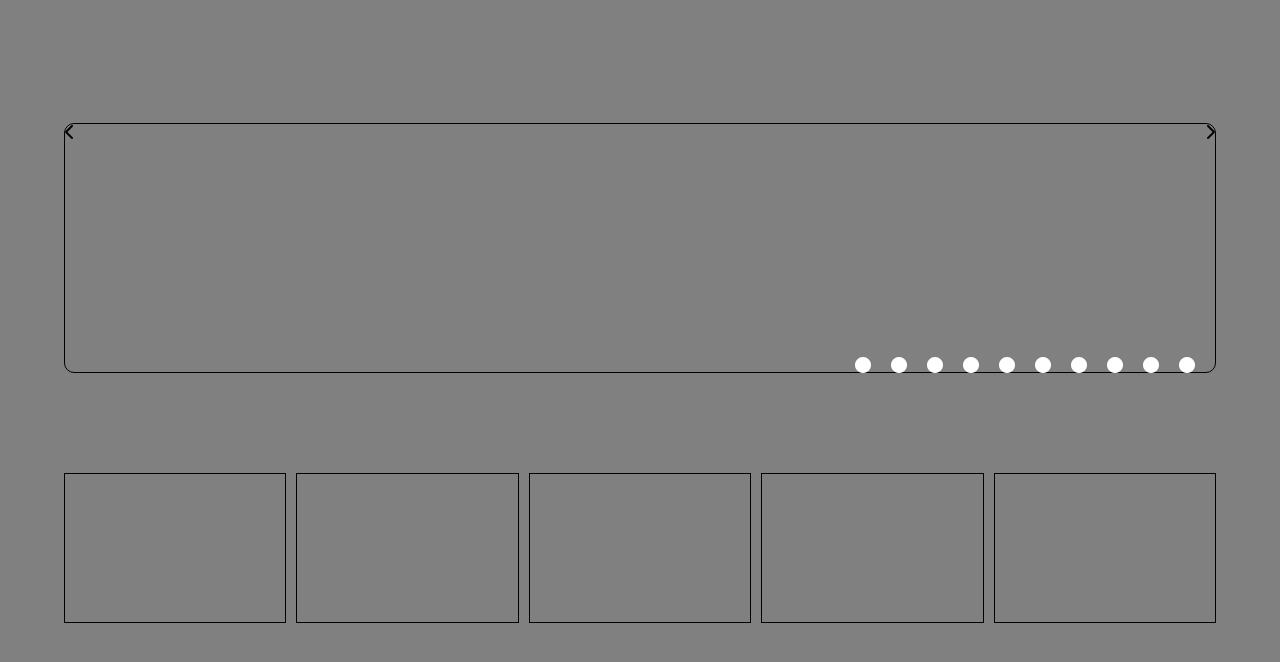
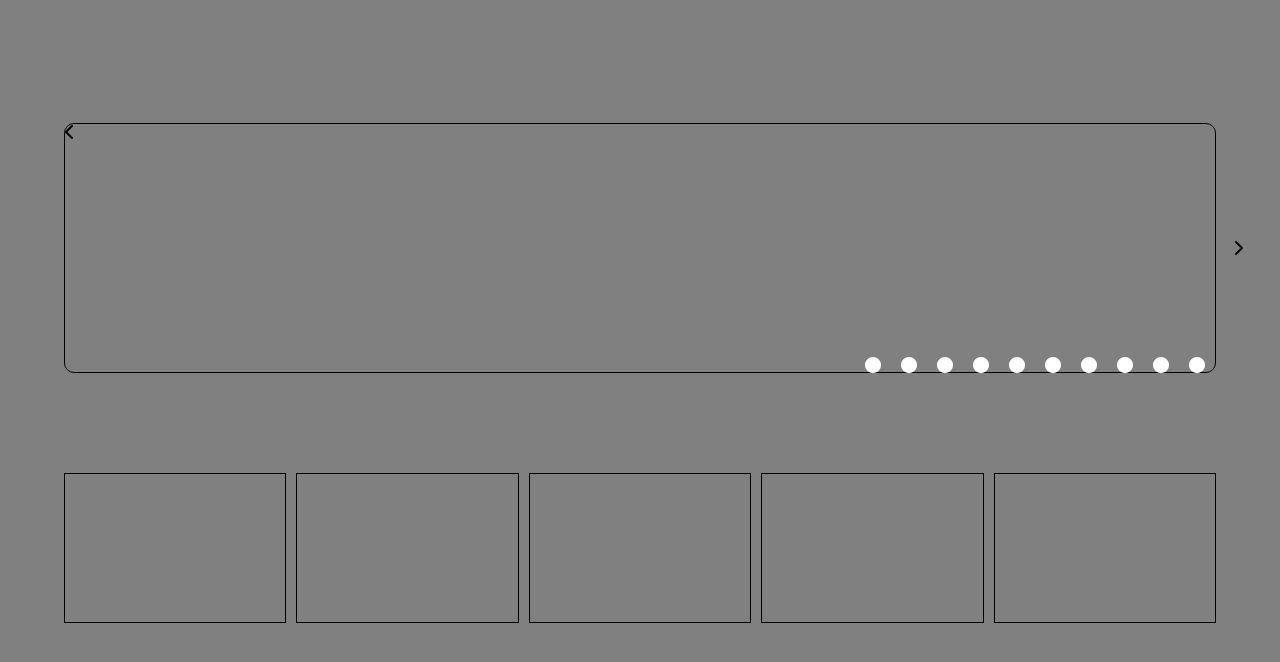
Before and after one commit to josueJURE/movies-API, a plain HTML site: page index.html in a window 1280 px wide. Shown: the part 32-694 px from the top of the page. Drawn offline with Linux system fonts and the light colour scheme.

Commit message:
center icon with class fa-chevron-right and center it using position absolute

```diff
--- a/index.css
+++ b/index.css
@@ -102,6 +102,7 @@ li {
 }
 
 .carousel {
+  position: relative;
   display: flex;
   justify-content: flex-end;
   position: absolute;
@@ -133,6 +134,13 @@ li {
   border: 1px black solid;
 }
 
+.fa-chevron-right {
+  position: absolute;
+  top: 50%;
+  left: 102%;
+  transform: translate(-50%, -50%);
+}
+
 
 
 
--- a/index.js
+++ b/index.js
@@ -1,3 +1,7 @@
+const x  = document.querySelector(".fa-chevron-right")
+const y = document.querySelector(".fa-chevron-left")
+console.log({iconParentRight: x.parentElement, iconParentLet: y.parentElement})
+
 // const mainContainer = document.querySelector('.mainContainer');
 // const ul = document.querySelector("ul");
 // console.log(ul.children)
```
